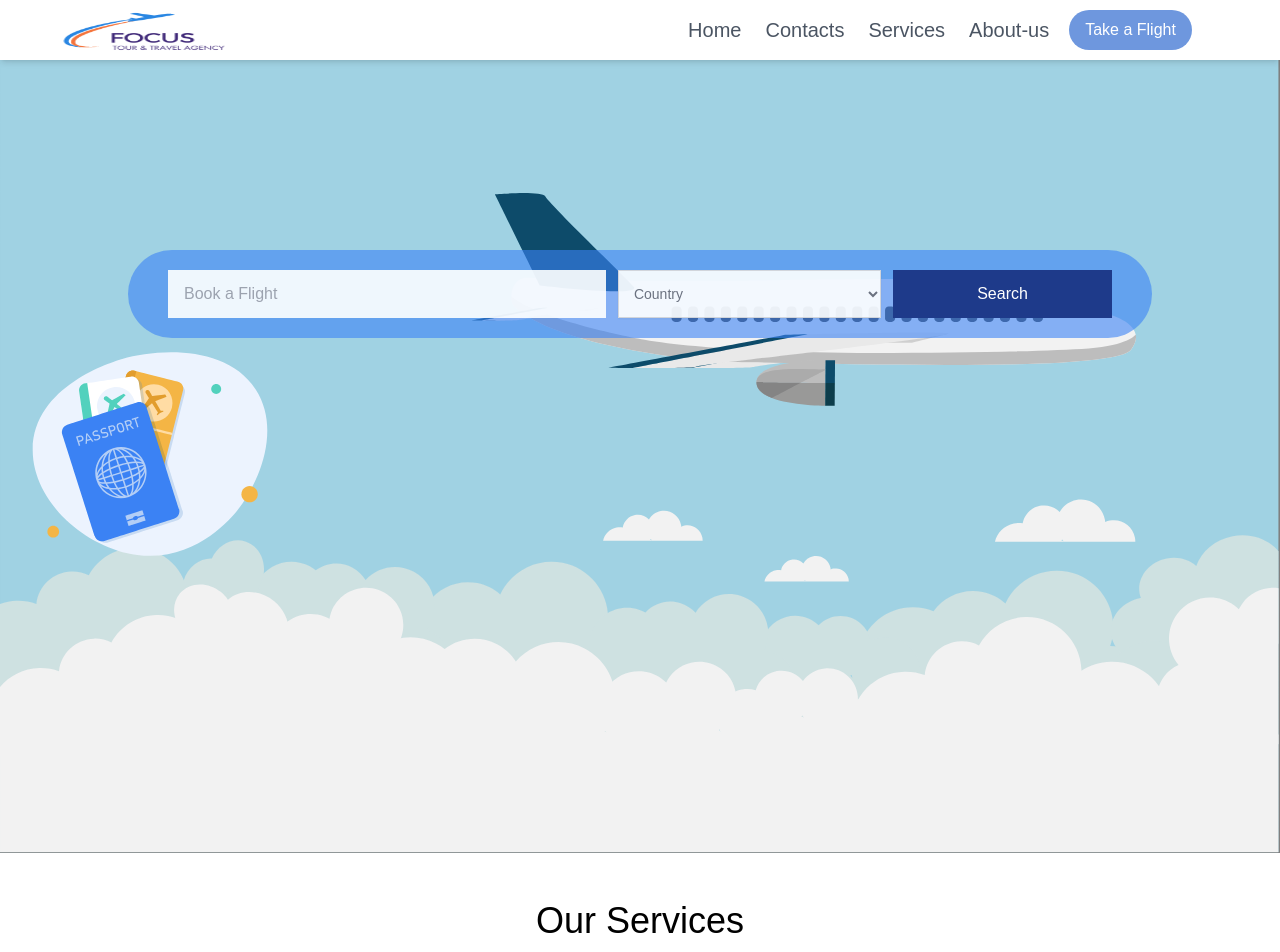
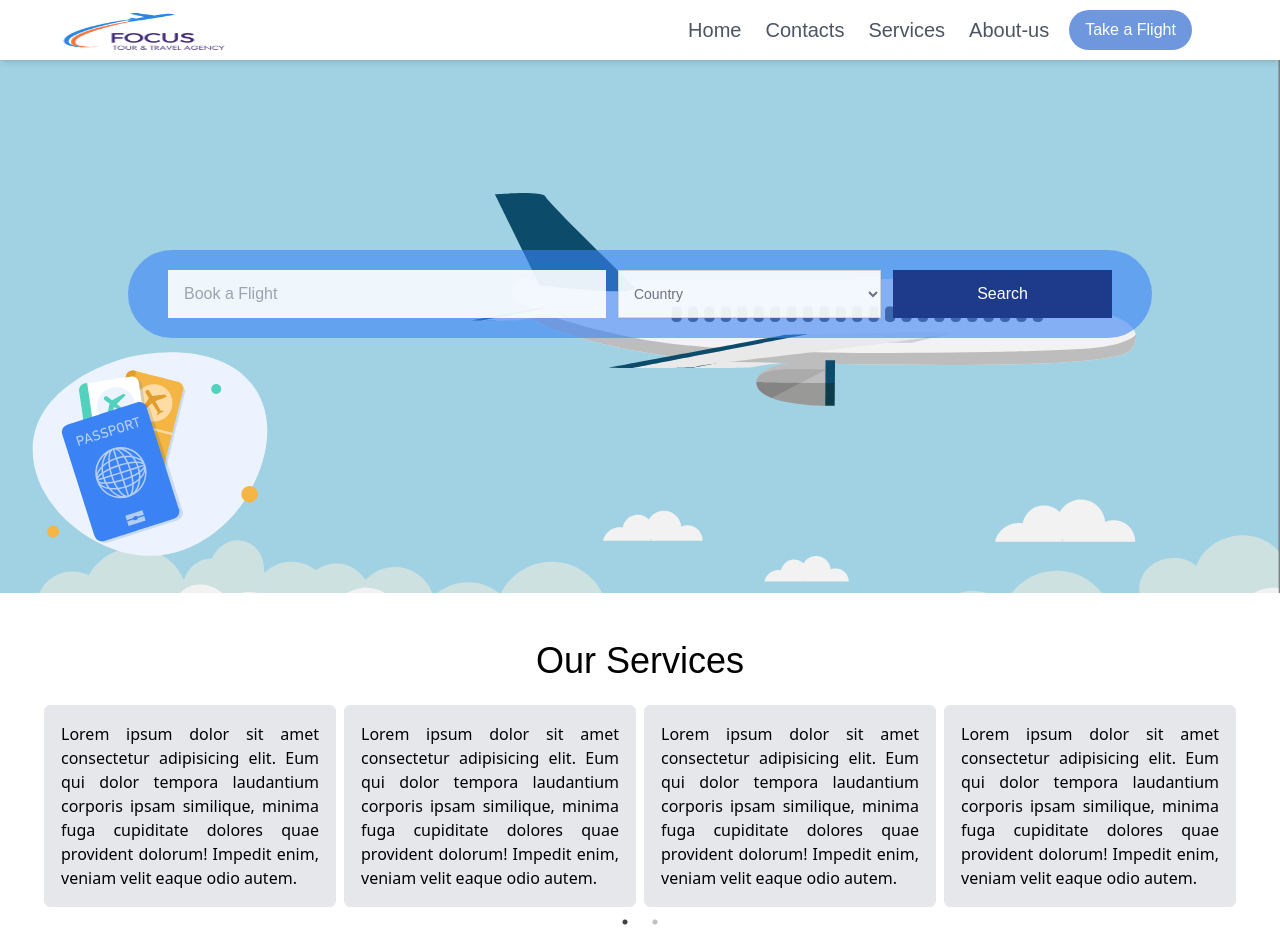
Before and after one commit to jibon2016/focus-tours, a React (Vite) app: page / in a window 1280 px wide. Shown: the top 952 px of the page. Built offline with nearby package versions, Linux system fonts and the light colour scheme; a web font is replaced by a local one.

Commit message:
Fix slider Error

```diff
--- a/src/components/Services.jsx
+++ b/src/components/Services.jsx
@@ -13,15 +13,15 @@ export default function Services() {
     };
     return (
         <div className='relative w-full'>
-            <div className=' top-0 md:-top-[290px] py-10 px-10'>
+            <div className='bg-white -mt-[260px] top-0 md:-top-[290px] py-10 px-10'>
                 <h2 className='text-center text-3xl md:text-4xl py-2 font-madimi-one capitalize'>Our Services</h2>
                 <div className="py-4 text-justify slider-container">
                     <Slider {...settings}>
-                        <div className="bg-red-400 py-2 px-4"><p>Lorem ipsum dolor sit amet consectetur adipisicing elit. Eum qui dolor tempora laudantium corporis ipsam similique, minima fuga cupiditate dolores quae provident dolorum! Impedit enim, veniam velit eaque odio autem.</p></div>
-                        <div className="bg-red-400 py-2 px-4"><p>Lorem ipsum dolor sit amet consectetur adipisicing elit. Eum qui dolor tempora laudantium corporis ipsam similique, minima fuga cupiditate dolores quae provident dolorum! Impedit enim, veniam velit eaque odio autem.</p></div>
-                        <div className="bg-red-400 py-2 px-4"><p>Lorem ipsum dolor sit amet consectetur adipisicing elit. Eum qui dolor tempora laudantium corporis ipsam similique, minima fuga cupiditate dolores quae provident dolorum! Impedit enim, veniam velit eaque odio autem.</p></div>
-                        <div className="bg-red-400 py-2 px-4"><p>Lorem ipsum dolor sit amet consectetur adipisicing elit. Eum qui dolor tempora laudantium corporis ipsam similique, minima fuga cupiditate dolores quae provident dolorum! Impedit enim, veniam velit eaque odio autem.</p></div>
-                        <div className="bg-red-400 py-2 px-4"><p>Lorem ipsum dolor sit amet consectetur adipisicing elit. Eum qui dolor tempora laudantium corporis ipsam similique, minima fuga cupiditate dolores quae provident dolorum! Impedit enim, veniam velit eaque odio autem.</p></div>
+                        <div className="px-1"><div className='bg-gray-200 rounded-md  border py-4 px-4'><p>Lorem ipsum dolor sit amet consectetur adipisicing elit. Eum qui dolor tempora laudantium corporis ipsam similique, minima fuga cupiditate dolores quae provident dolorum! Impedit enim, veniam velit eaque odio autem.</p></div></div>
+                        <div className="px-1"><div className='bg-gray-200 rounded-md  border py-4 px-4'><p>Lorem ipsum dolor sit amet consectetur adipisicing elit. Eum qui dolor tempora laudantium corporis ipsam similique, minima fuga cupiditate dolores quae provident dolorum! Impedit enim, veniam velit eaque odio autem.</p></div></div>
+                        <div className="px-1"><div className='bg-gray-200 rounded-md  border py-4 px-4'><p>Lorem ipsum dolor sit amet consectetur adipisicing elit. Eum qui dolor tempora laudantium corporis ipsam similique, minima fuga cupiditate dolores quae provident dolorum! Impedit enim, veniam velit eaque odio autem.</p></div></div>
+                        <div className="px-1"><div className='bg-gray-200 rounded-md  border py-4 px-4'><p>Lorem ipsum dolor sit amet consectetur adipisicing elit. Eum qui dolor tempora laudantium corporis ipsam similique, minima fuga cupiditate dolores quae provident dolorum! Impedit enim, veniam velit eaque odio autem.</p></div></div>
+                        <div className="px-1"><div className='bg-gray-200 rounded-md  border py-4 px-4'><p>Lorem ipsum dolor sit amet consectetur adipisicing elit. Eum qui dolor tempora laudantium corporis ipsam similique, minima fuga cupiditate dolores quae provident dolorum! Impedit enim, veniam velit eaque odio autem.</p></div></div>
                     </Slider>
                 </div>
             </div>
```
